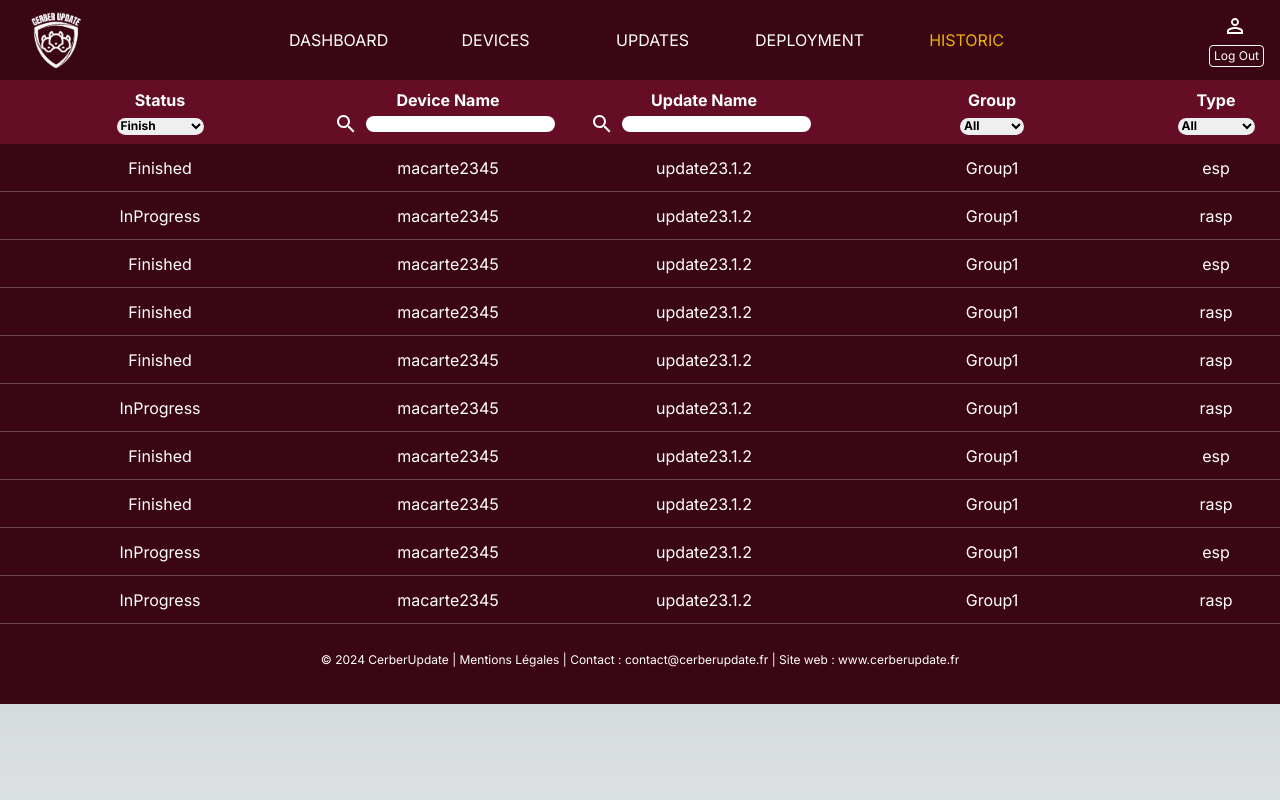
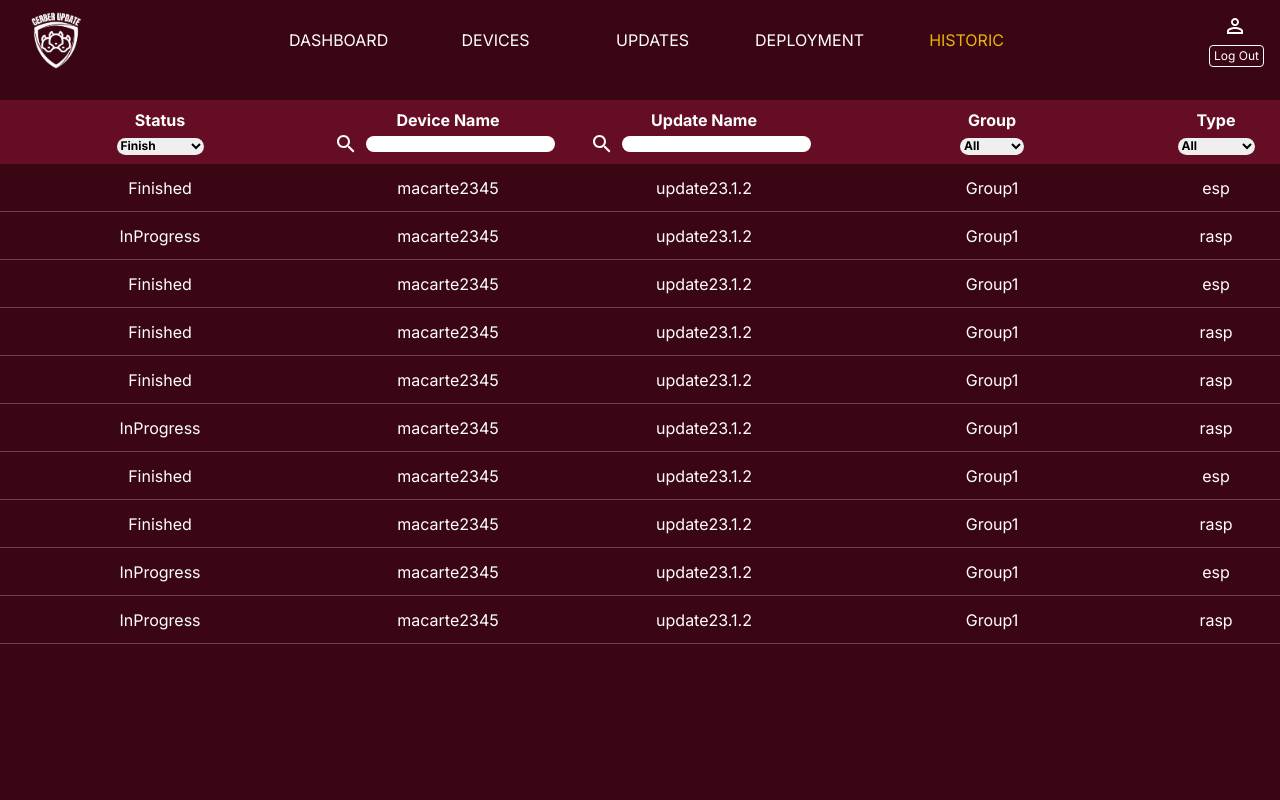
Before and after one commit to benjaminbaret/cerber-web-app, a Next.js app: page /historic in a window 1280 px wide. Shown: the top 800 px of the page. Built offline with nearby package versions, Linux system fonts and the light colour scheme.

Commit message:
changement scroll adapté

```diff
--- a/src/app/component/footer/footer.tsx
+++ b/src/app/component/footer/footer.tsx
@@ -12,7 +12,8 @@ const Footer = () => {
   return (
     <>
       <footer>
-        <div className="w-full h-20 bg-darkPurple bottom-0 flex flex-col justify-center items-center text-white">
+
+        <div className=" bottom-0 w-full h-20 bg-darkPurple flex flex-col justify-center items-center text-white ">
           <p className="text-center mt-7 text-xs">
 
             © 2024 CerberUpdate | <a href={websiteML} target="_blank" rel="noopener noreferrer" > {displayML} </a> | Contact :{" "}
--- a/src/app/dashboard/page.tsx
+++ b/src/app/dashboard/page.tsx
@@ -9,9 +9,9 @@ import WarningIcon from '@mui/icons-material/Warning';
 
 const DashboardPage = () => {
     return (
-        <div>
+        <div className="bg-darkPurple text-white">
             <Navbar currentPage="dashboard" />
-            <div id="pageContent" className="w-full bg-darkPurple text-white justify-between items-center h-full">
+            <div id="pageContent" className="w-full bg-darkPurple text-white justify-between items-center min-h-screen">
                 <div id="devicesDeploymentGroup" className="flex">
                     <div id="devicesDeployment" className="w-full" >
                         <div id="devices" className="w-full bg-intermediatePurple bg-opacity-30 rounded-md pt-1 m-3">
@@ -99,15 +99,16 @@ const DashboardPage = () => {
                         <h1>LATEST UPDATE</h1>
                     </div>
                     <div className="p-3 m-3 ">
-                        <div id="acceptedDevices" className="flex w-full bg-intermediatePurple bg-opacity-100 p-2 rounded-md items-center ">
+                        <div id="acceptedDevices" className="flex w-full bg-intermediatePurple bg-opacity-100 p-2 rounded-md items-center h-full">
                             <div className="ml-3">
                                 <p className="text-lg">RaspberryPi5 Update 12.01</p>
                             </div>
                         </div>
                     </div>
                 </div>
+            </div>
                 <Footer />
-            </div>
+
         </div>
     );
 };
--- a/src/app/deployment/page.tsx
+++ b/src/app/deployment/page.tsx
@@ -120,9 +120,9 @@ const DeploymentPage = () => {
                 </div>
             </div>
 
-            <div id="pageContent" className="w-full bg-darkPurple text-white justify-between items-center h-full">
+            <div id="pageContent" className="w-full bg-darkPurple text-white justify-between items-center min-h-screen">
 
-                <table className="w-full  mt-5 mb-6 justify-between items-center relative">
+                <table className="w-full mt-5 mb-6 justify-between items-center relative">
 
                     <thead className="h-16 w-full bg-darkPurple z-50 bg-intermediatePurple text-md">
                         <th key="column1" id="selectAllId" className="w-1/7">
--- a/src/app/devices/page.tsx
+++ b/src/app/devices/page.tsx
@@ -122,7 +122,6 @@ const devicesPage = () => {
 
         <div className="bg-darkPurple text-white">
             <Navbar currentPage="devices" />
-
             <div className="w-full bg-darkPurple top-20 container flex justify-center items-center">
                 <div className="grid grid-cols-3 gap-5 ">
                     <PopUpNewDevice />
@@ -130,9 +129,8 @@ const devicesPage = () => {
                     <PopUpDeleteDevice />
                 </div>
             </div>
-
-            <div id="pageContent" className="w-full bg-darkPurple text-white justify-between items-center h-full">
-                <table className="w-full mt-5 mb-6 justify-between items-center h-full relative">
+            <div id="pageContent" className="w-full bg-darkPurple text-white justify-between items-center min-h-screen">
+                <table className="w-full mt-5 mb-6 justify-between items-center h-full relative ">
                     <thead className="h-16 w-full bg-darkPurple z-50 bg-intermediatePurple text-md">
                         <tr className="w-full bg-darkPurple z-50 bg-intermediatePurple text-md">
                             <th key="column1" className="w-1/7">
@@ -207,11 +205,11 @@ const devicesPage = () => {
                             </th>
                         </tr>
                     </thead>
-                    {displayContent}
+                    {displayContent()}
                 </table>
-                <Footer />
             </div>
-        </div>
+        <Footer />
+    </div>
     );
 };
 export default devicesPage;
--- a/src/app/historic/page.tsx
+++ b/src/app/historic/page.tsx
@@ -218,9 +218,10 @@ const HistoricPage = () => {
     }, []);
 
     return (
-        <div>
+        <div className="bg-darkPurple text-white">
             <Navbar currentPage="historic" />
-            <table className="w-full bg-darkPurple text-white justify-between items-center h-full overflow-auto relative">
+            <div id="pageContent" className="w-full bg-darkPurple text-white justify-between items-center min-h-screen">
+                <table className="w-full mt-5 mb-6 justify-between items-center relative">
                     <thead className="h-16 top-20 w-full bg-darkPurple z-50 bg-intermediatePurple text-md">
                         <th key="column1" id="changeStatusID" className="w-1/4">
                             <div>Status</div>
@@ -234,14 +235,14 @@ const HistoricPage = () => {
                             <div>Device Name</div>
                             <div className="flex items-center justify-center">
                                 <SearchIcon fontSize="medium" className="h-5" /*onClick={inputSearchName}*/ />
-                            <input type="text" id="searchInputName" className="text-black text-xs rounded-full" style={{ paddingLeft: '8px', paddingRight: '8px', marginLeft:'8px', marginRight:'8px' }}/>
+                                <input type="text" id="searchInputName" className="text-black text-xs rounded-full" style={{ paddingLeft: '8px', paddingRight: '8px', marginLeft: '8px', marginRight: '8px' }} />
                             </div>
                         </th>
                         <th key="column3" className="w-1/5">
                             <div>Update Name</div>
                             <div className="flex items-center justify-center">
                                 <SearchIcon fontSize="medium" className="h-5" /*onClick={inputSearchUpdateName} */ />
-                            <input type="text" id="searchInputNameUpdate" className="text-black text-xs rounded-full" style={{ paddingLeft: '8px', paddingRight: '8px', marginLeft:'8px', marginRight:'8px' }}/>
+                                <input type="text" id="searchInputNameUpdate" className="text-black text-xs rounded-full" style={{ paddingLeft: '8px', paddingRight: '8px', marginLeft: '8px', marginRight: '8px' }} />
                             </div>
                         </th>
                         <th key="column4" id="groupNameID" className="w-1/4">
@@ -263,6 +264,7 @@ const HistoricPage = () => {
                     </thead>
                     {contenuDisplay(tableauContenu)}
                 </table>
+            </div>
             <Footer />
         </div>
     );
--- a/src/app/updates/page.tsx
+++ b/src/app/updates/page.tsx
@@ -278,8 +278,8 @@ const DescendingSortFunctionSize = () => {
                         </div>
                     </div>
 
-                    <div id="pageContent" className="w-full bg-darkPurple text-white justify-between items-center h-full">
-                    <table className="w-full mt-5 mb-6 justify-between items-center h-full relative ">
+                    <div id="pageContent" className="w-full bg-darkPurple text-white justify-between items-center min-h-screen">
+                    <table className="w-full mt-5 mb-6 justify-between items-center relative ">
                         <thead className=" w-full bg-darkPurple z-50 bg-intermediatePurple text-md">
                             <tr>
                                 <th key="column1" id="selectAllId" className="w-1/4">
```
Lines whose indentation alone changed are shown as unchanged.
